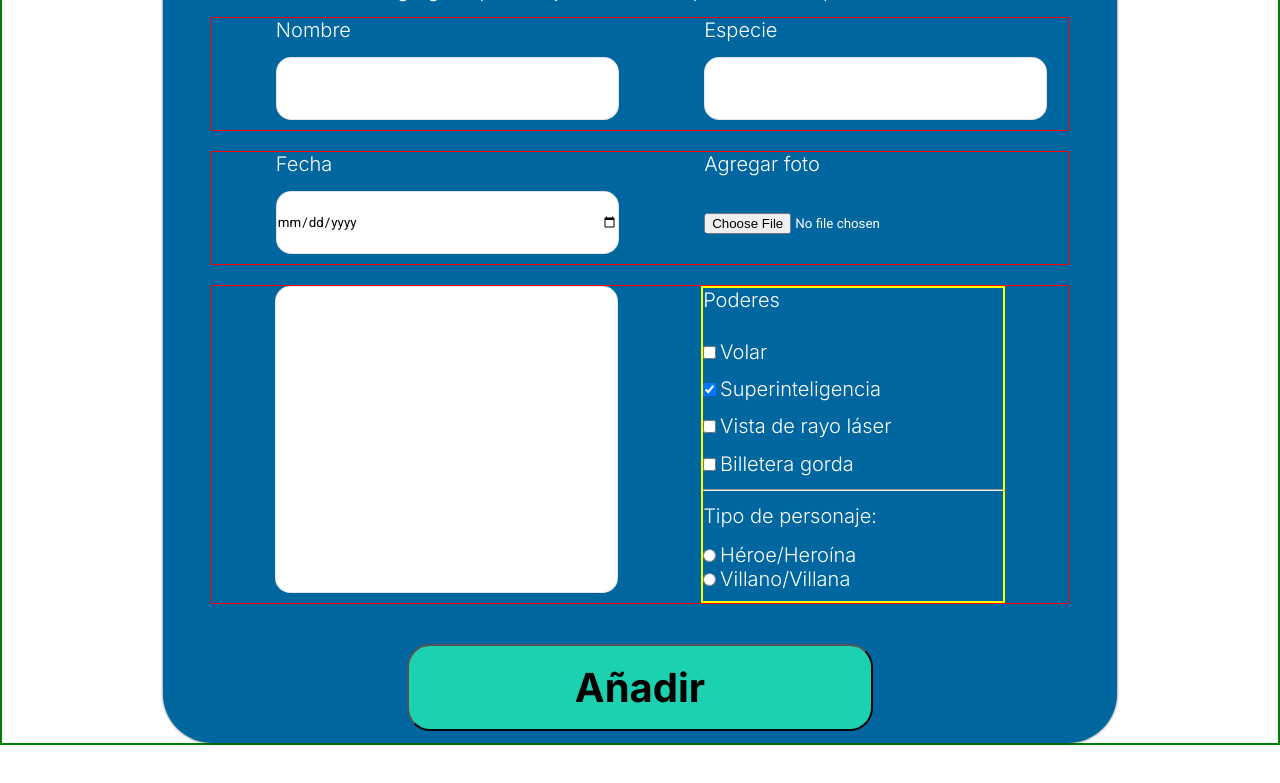
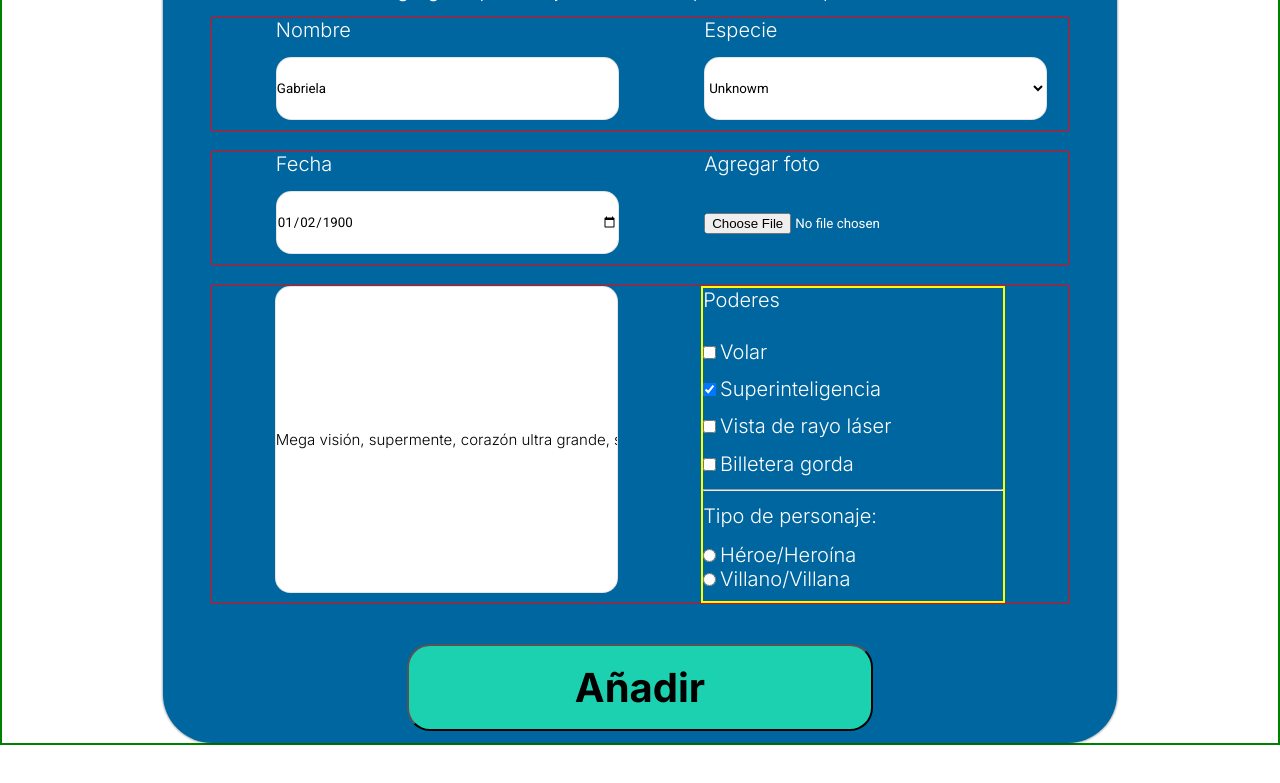
Before and after one commit to GregoryGalicio/formularioTienda, a plain HTML site: page index.html in a window 1280 px wide. Shown: the part 423-1206 px from the top of the page. Drawn offline with Linux system fonts and the light colour scheme.

Commit message:
colocando los values

```diff
--- a/index.html
+++ b/index.html
@@ -65,28 +65,30 @@
             <div class="name">
                 <div class="form-row">
                     <label>Nombre</label>
-                    <input type="text">
+                    <input type="text" value="Gabriela">
                 </div>
                 <div class="form-row">
                     <label>Especie</label>
-                    <input type="text">
+                    <select>
+                        <option value="unknown">Unknowm</option>
+                    </select>
                 </div>
             </div>
             <div class="name">
                 <div class="form-row">
                     <label>Fecha</label>
-                    <input type="date">
+                    <input type="date" value="1900-01-02">
                 </div>
 
                 <div class="form-row" >
                     <label>Agregar foto</label>
-                    <input type="file" >
+                    <input type="file" value="super-profe.jpg" >
                 </div>
             </div>
             <div class="name">
                 <div class="form-row">
                     <!-- <label>Descripción</label> -->
-                    <input id="description" type="text">
+                    <input id="description" type="text" value="Mega visión, supermente, corazón ultra grande, supersonrisa, superoído, supermanos codeadoras.">
                 </div>
                 <div class="list">
                     <label>Poderes</label>
--- a/styles.css
+++ b/styles.css
@@ -48,7 +48,7 @@
   line-height: 47px;
   color: white;
 }
-header nav ul{
+header nav ul {
   height: 40px;
   display: flex;
   justify-content: flex-end;
@@ -230,7 +230,7 @@ label {
   line-height: 24px;
   /* border: solid 1px green; */
 }
-.list{
+.list {
   display: flex;
   flex-direction: column;
   justify-content: space-between;
@@ -238,7 +238,8 @@ label {
 }
 
 .form-row input[type="text"],
-.form-row input[type="date"] {
+.form-row input[type="date"],
+.form-row select {
   width: 343px;
   height: 63px;
   left: 366px;
@@ -248,16 +249,21 @@ label {
   border-radius: 15.3407px;
 }
 .form-row input[type="file"] {
-  /* width: 223px;
-  height: 32px;
-  background: #cecece; */
   border-radius: 5px;
   position: relative;
   top: -20px;
 }
 
-#description{
+#description {
   height: 307px;
+  font-family: "Inter";
+  font-style: normal;
+  font-weight: 300;
+  font-size: 15px;
+  line-height: 18px;
+  color: #000000;
+  margin: 0 auto;
+
 }
 
 button {
```
Lines whose indentation alone changed are shown as unchanged.
